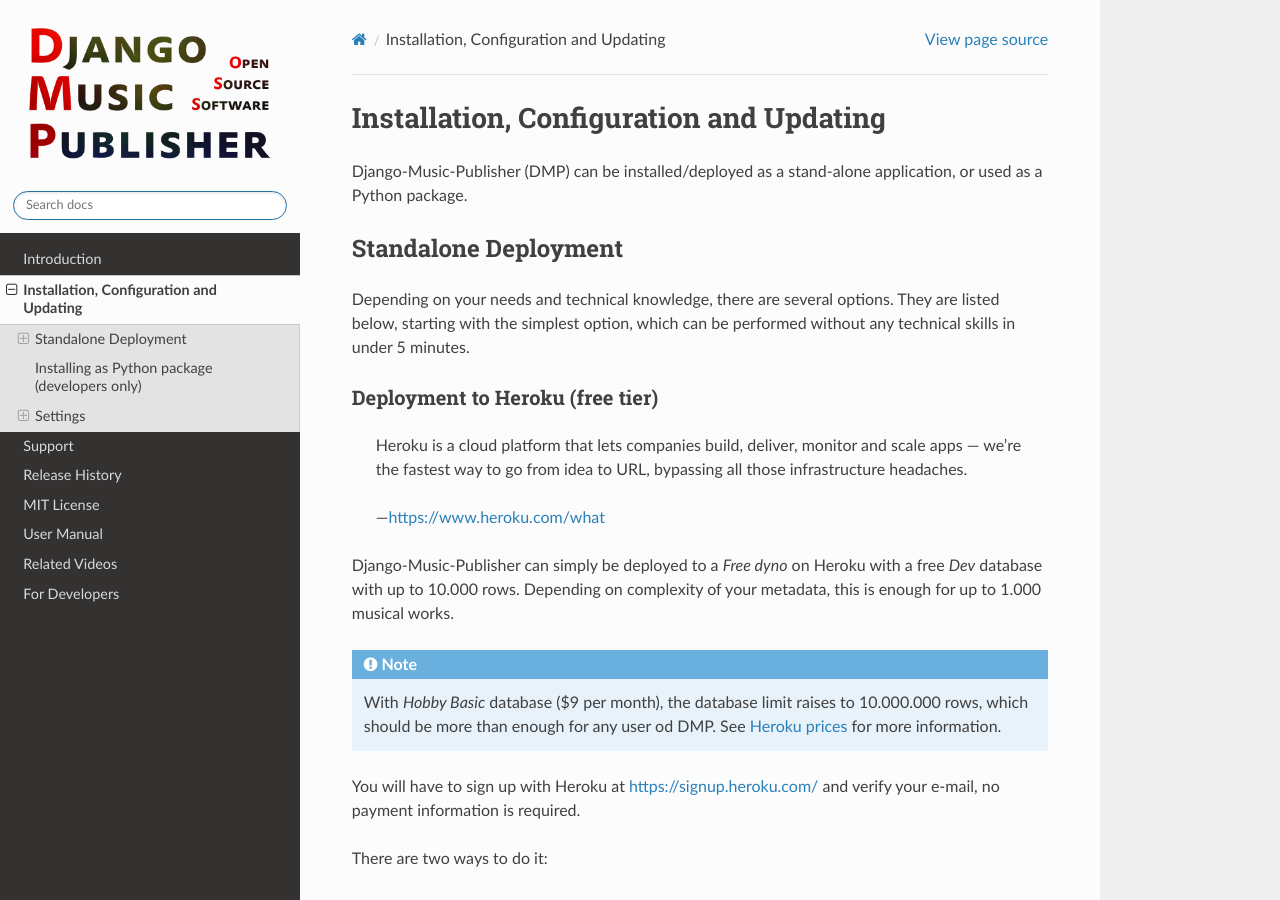
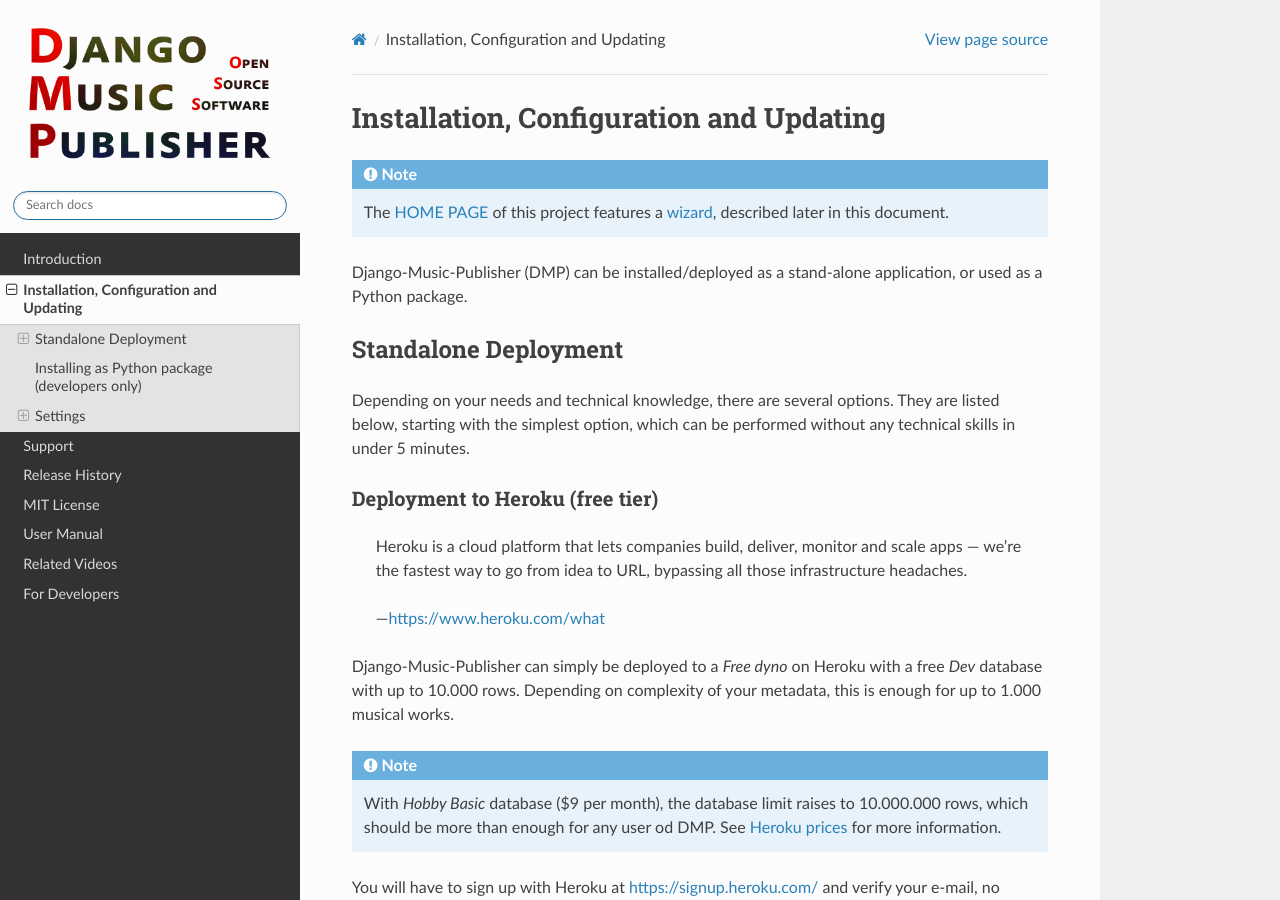
Before and after one commit to matijakolaric-com/django-music-publisher, a Sphinx documentation site: the page built from docs/installation.rst, in a window 1280 px wide and 900 px high. Built offline with Sphinx 7.4.7 and the Read the Docs theme 2.0.0, drawn with Linux system fonts in a browser that asks for light colours.

Commit message:
put a note to installation docs

```diff
--- a/docs/installation.rst
+++ b/docs/installation.rst
@@ -1,5 +1,10 @@
 Installation, Configuration and Updating
 ****************************************
+
+.. note::
+
+    The `HOME PAGE <https://dmp.matijakolaric.com>`_ of this project features a
+    `wizard <https://dmp.matijakolaric.com/install/>`_, described later in this document.
 
 Django-Music-Publisher (DMP) can be installed/deployed as a stand-alone application, or used as a Python package.
 
```
